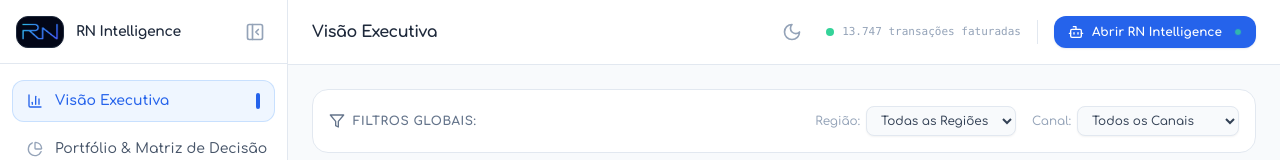
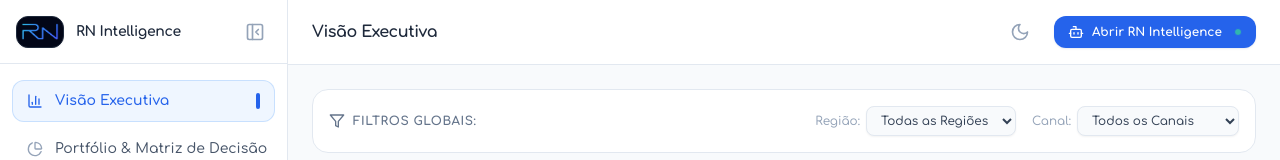
Before and after one commit to Renanbritto/sales-bi-ai-copilot, a Next.js app in the folder frontend/: page / in a window 1280 px wide. Shown: the top 160 px of the page. Built offline with nearby package versions, Linux system fonts and the light colour scheme; no server answers.

Commit message:
style(header): remover frase de transacoes faturadas do cabecalho

```diff
--- a/frontend/app/page.tsx
+++ b/frontend/app/page.tsx
@@ -331,12 +331,6 @@ export default function DashboardPage() {
               >
                 {isDark ? <Sun className="w-5 h-5" /> : <Moon className="w-5 h-5" />}
               </button>
-
-              <div className="hidden lg:flex items-center gap-2 text-xs text-slate-400 dark:text-slate-500">
-                <span className="w-2 h-2 rounded-full bg-emerald-400" />
-                <span className="font-mono text-[11px]">13.747 transações faturadas</span>
-              </div>
-              <div className="w-px h-6 bg-slate-200 hidden lg:block" />
               <button
                 type="button"
                 onClick={() => handleOpenCopilot()}
```
